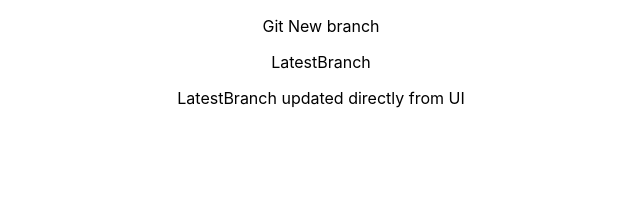
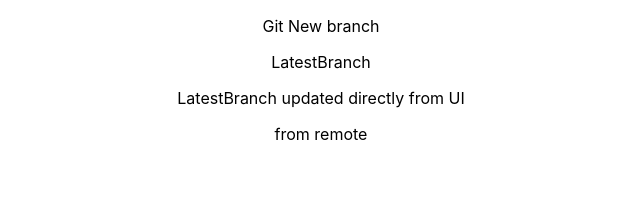
Before and after one commit to samalaranjith1/git, a React (Create React App) app: page / in a window 1280 px wide. Shown: the top 214 px of the page, without its empty margins (319-959 px from the left). Built offline with nearby package versions, Linux system fonts and the light colour scheme.

Commit message:
Update App.js

```diff
--- a/src/App.js
+++ b/src/App.js
@@ -7,6 +7,7 @@ function App() {
       <p>Git New branch</p>
       <p>LatestBranch</p>
     <p>LatestBranch updated directly from UI</p>
+    <p>from remote</p>
     </div>
   );
 }
```
